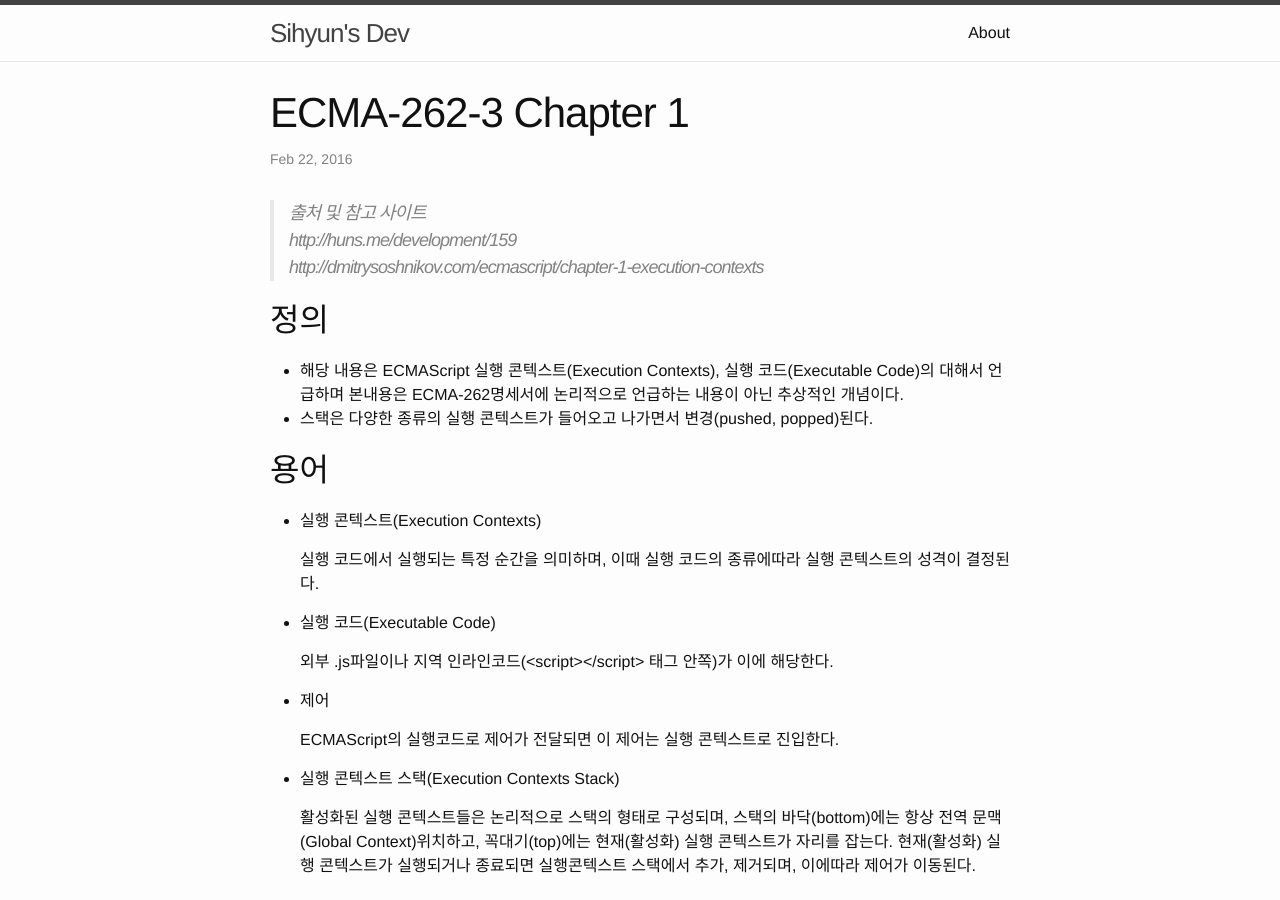
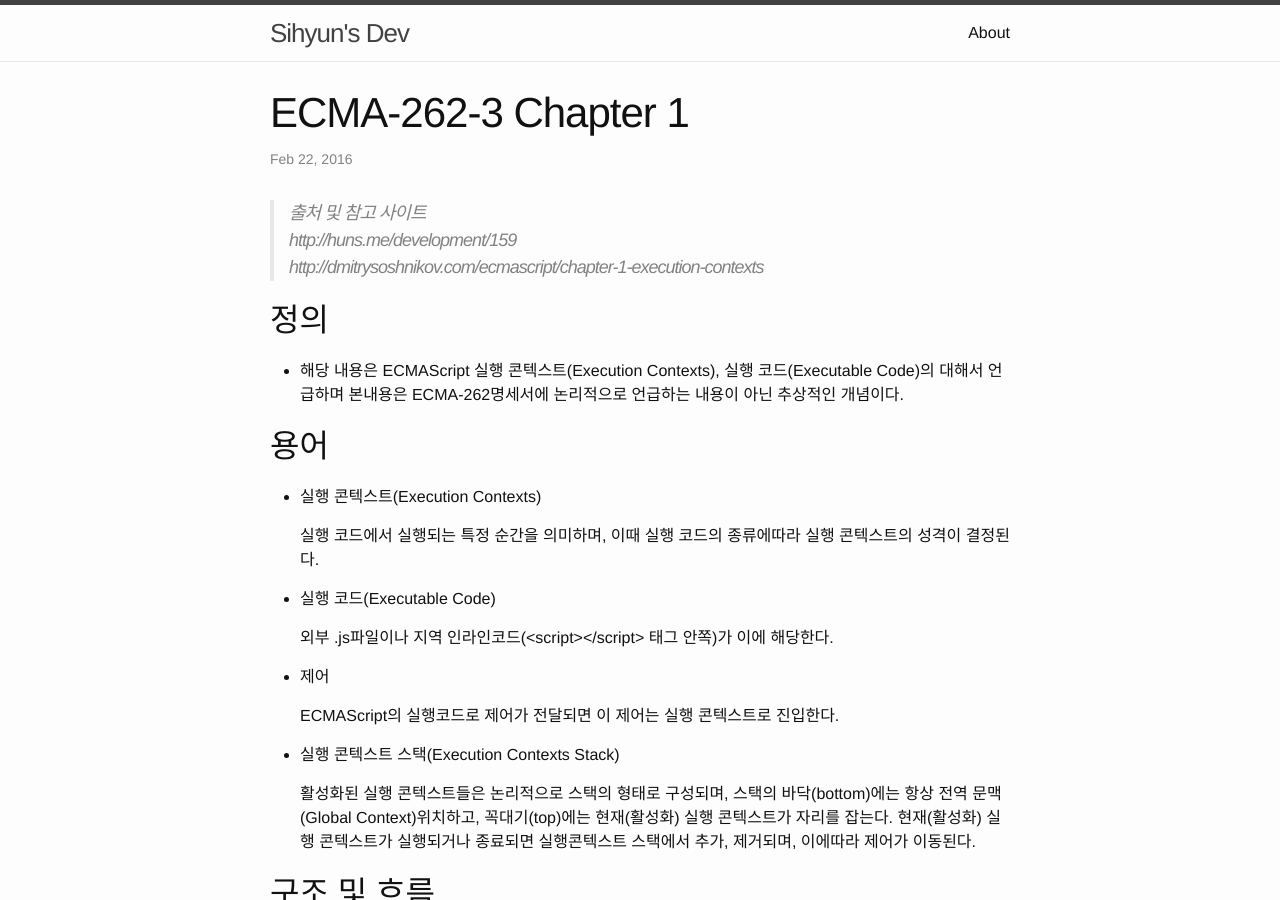
Before and after one commit to sihyunjung/sihyunjung.github.io, a Jekyll site: the page built from _posts/2016-02-22-ECMA-262-3_chapter-1.markdown, in a window 1280 px wide and 900 px high. Built offline with Jekyll 4.4.1, drawn with Linux system fonts in a browser that asks for light colours.

Commit message:
내용 중복 삭제

```diff
--- a/_posts/2016-02-22-ECMA-262-3_chapter-1.markdown
+++ b/_posts/2016-02-22-ECMA-262-3_chapter-1.markdown
@@ -13,8 +13,6 @@ http://dmitrysoshnikov.com/ecmascript/chapter-1-execution-contexts
 
 ## 정의
  * 해당 내용은 ECMAScript 실행 콘텍스트(Execution Contexts), 실행 코드(Executable Code)의 대해서 언급하며 본내용은 ECMA-262명세서에 논리적으로 언급하는 내용이 아닌 추상적인 개념이다.
- * 스택은 다양한 종류의 실행 콘텍스트가 들어오고 나가면서 변경(pushed, popped)된다.
-
 
 
 ## 용어
```
